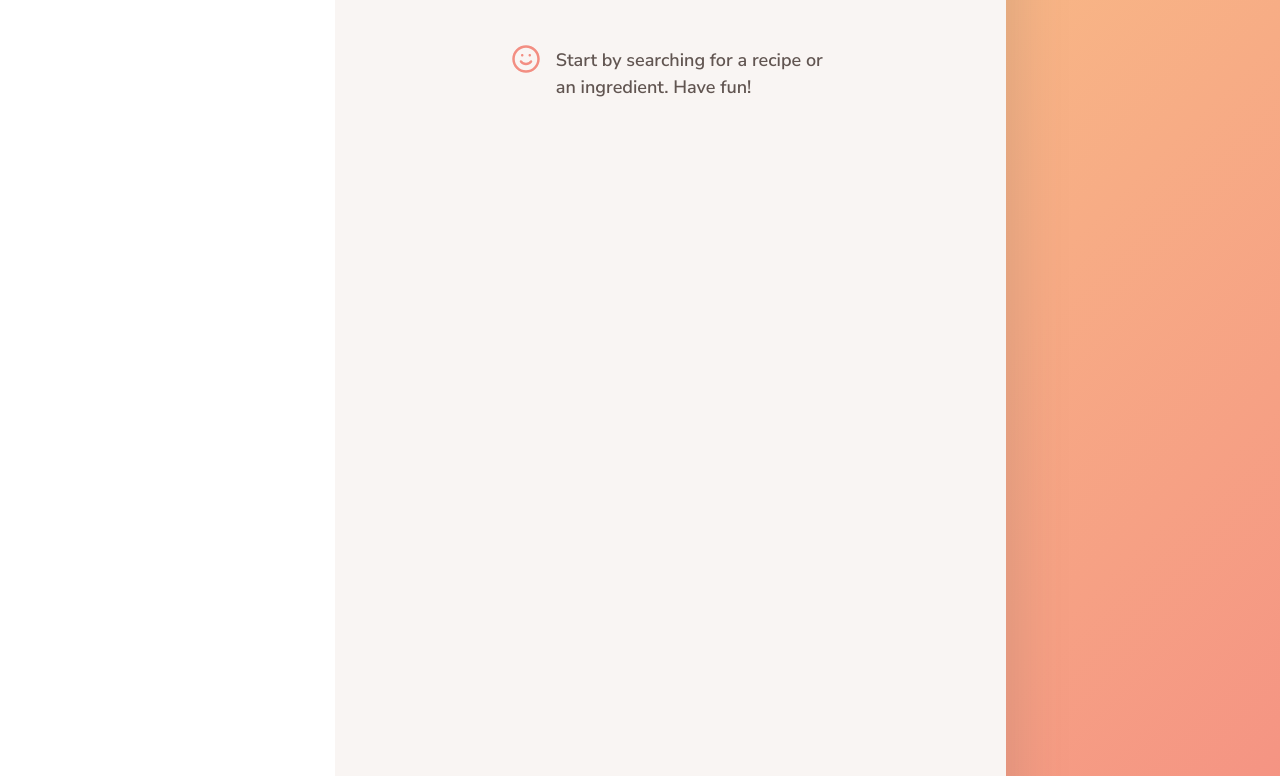
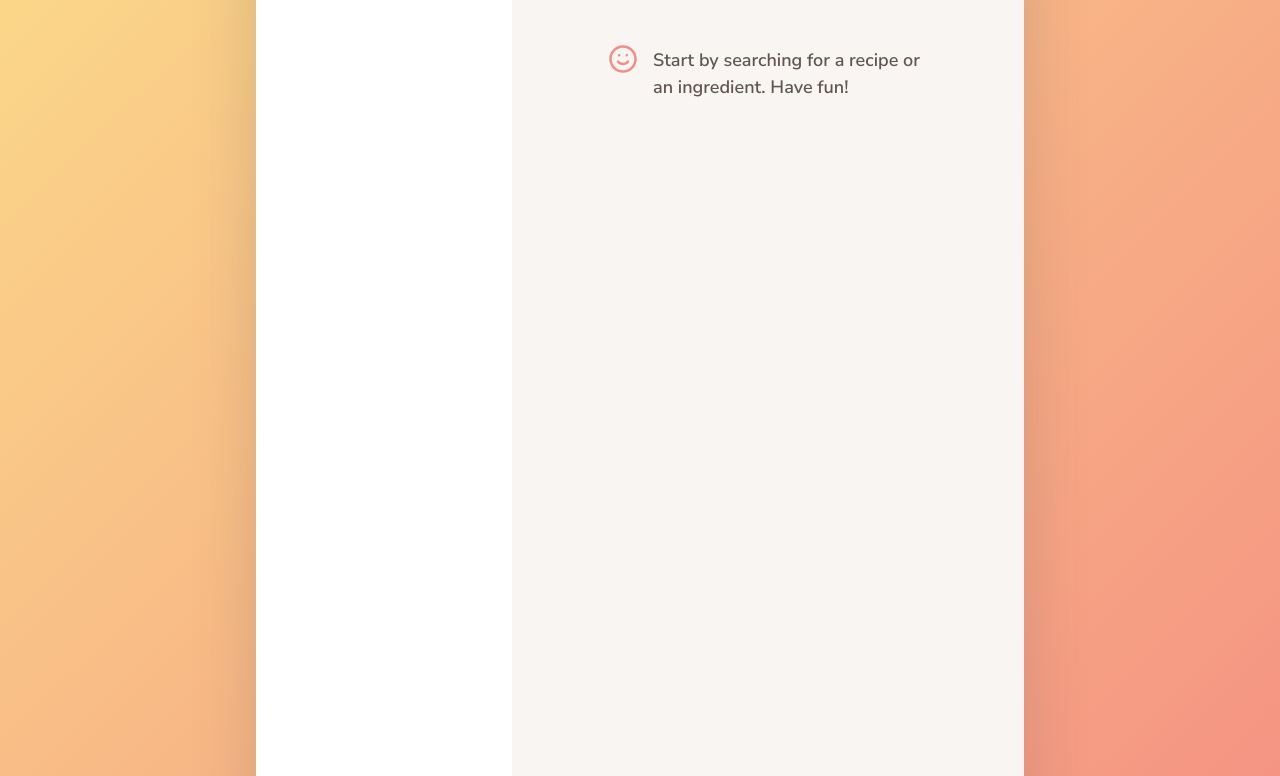
Before and after one commit to ThriledLokki983/RecipeApp, a website built with Parcel: page index.html in a window 1280 px wide. Shown: the part 154-930 px from the top of the page. Built offline with nearby package versions, Linux system fonts and the light colour scheme.

```diff
--- a/package.json
+++ b/package.json
@@ -10,12 +10,14 @@
   "author": "Gideon Nimoh",
   "license": "ISC",
   "devDependencies": {
+    "@parcel/transformer-image": "^2.0.0-rc.0",
     "@parcel/transformer-sass": "^2.0.0-beta.2",
     "parcel": "^2.0.0-beta.2"
   },
   "dependencies": {
     "@babel/plugin-proposal-class-properties": "^7.13.0",
     "@babel/plugin-proposal-private-methods": "^7.13.0",
+    "@parcel/watcher": "^2.0.0-alpha.10",
     "core-js": "^3.11.1",
     "fractional": "^1.0.0",
     "regenerator-runtime": "^0.13.7"
--- a/src/sass/_base.scss
+++ b/src/sass/_base.scss
@@ -39,7 +39,7 @@
 }
 
 body {
-  font-family: 'Nunito Sans', sans-serif;
+    font-family: "Nunito Sans", sans-serif;
     font-weight: 400;
     line-height: 1.6;
     color: $color-grey-dark-1;
@@ -52,7 +52,7 @@
 .container {
     max-width: 120rem;
     min-height: 117rem;
-  margin: 4vw auto;
+    margin: 4vw 20vw;
     background-color: #fff;
     border-radius: 9px;
     overflow: hidden;
@@ -62,8 +62,8 @@
     grid-template-rows: 10rem minmax(100rem, auto);
     grid-template-columns: 1fr 2fr;
     grid-template-areas:
-    'head head'
-    'list recipe';
+        "head head"
+        "list recipe";
 
     @media only screen and (max-width: $bp-large) and (min-width: $bp-smallest) {
         max-width: 100%;
```
Also changed, not shown: 1 other file. Lines whose indentation alone changed are shown as unchanged.
